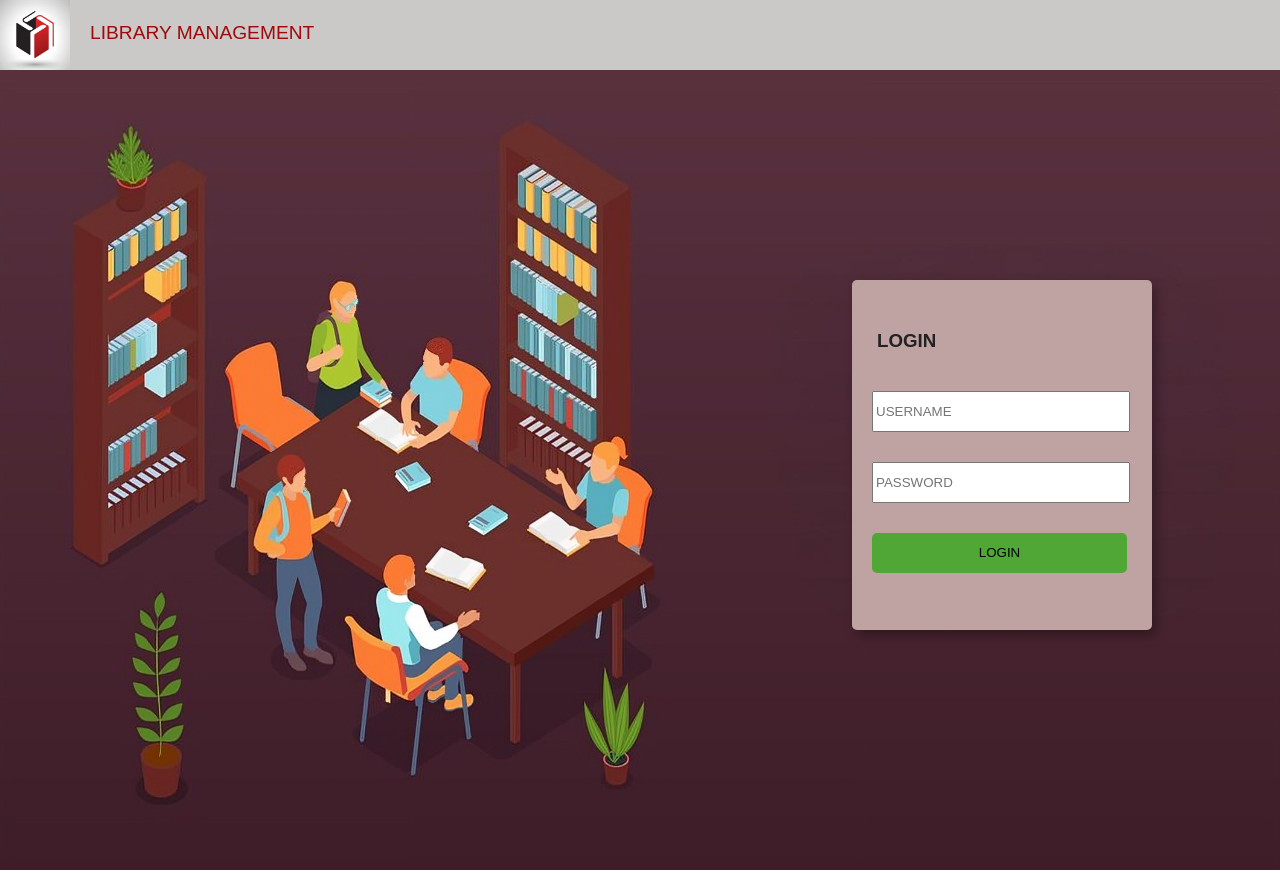
After one commit to Arjun-Biju3/LibraryManagementSystem, a PHP site: page /index.php in a window 1280 px wide. The commit adds this page. Run offline with PHP 8.4, Linux system fonts and the light colour scheme.

Commit message:
completed login

```diff
--- /dev/null
+++ b/frontend/index.php
@@ -0,0 +1,32 @@
+<!DOCTYPE html>
+<html lang="en">
+<head>
+    <meta charset="UTF-8">
+    <meta name="viewport" content="width=device-width, initial-scale=1.0">
+    <title>LMS</title>
+    <link rel="stylesheet" href="../static/css/index.css">
+</head>
+<body>
+   <header>
+        <?php
+         include '../frontend/navbar.php'
+        ?>
+   </header>
+   <main>
+      <div class="banner">
+        <img src="../static/images/banner6.png" alt="">
+        <div class="login-form">
+            <h3>LOGIN</h3>
+            <form action="../backend/login.php" method="post">
+                <input type="text" name="username" placeholder="USERNAME" required>
+                <input type="password" name="password" placeholder="PASSWORD" required>
+                <button type="submit">LOGIN</button>
+            </form>
+        </div>
+      </div>
+   </main>
+   <footer>
+
+   </footer>
+</body>
+</html>
--- /dev/null
+++ b/frontend/navbar.php
@@ -0,0 +1,23 @@
+<nav>
+            <div class="logo">
+            <img src="../static/images/logo.png" alt="Logo">
+            <div class="title">LIBRARY MANAGEMENT</div>
+            </div>
+            <div class="nav-options">
+                <ul>
+                    <?php
+                        session_start();
+                        $status = isset($_SESSION["is_logged_in"]) ? $_SESSION["is_logged_in"] : false;
+                        if($status){
+                            ?>
+                            <li><a href="">BOOKS</a></li>
+                            <li><a href="">STUDENTS</a></li>
+                            <li><a href="">ISSUE BOOKS</a></li>
+                            <li><a href="">RETURN BOOKS</a></li>
+                            <li><a href="../backend/logout.php">LOGOUT</a></li>
+                            <?php
+                        }
+                    ?>
+                </ul>
+            </div>
+        </nav>
--- /dev/null
+++ b/static/css/index.css
@@ -0,0 +1,106 @@
+body{
+    margin:0;
+    overflow-y: hidden;
+}
+nav img{
+    width: 70px;
+    height: 70px;
+}
+nav{
+    display: flex;
+    flex-direction: row;
+    justify-content: space-between;
+    background-color: #cbc8c8;
+}
+.title{
+    padding-top: 22px;
+    color: rgb(159, 9, 9);
+    font-size:larger;
+    font-family:Arial, Helvetica, sans-serif;
+
+}
+.banner {
+    justify-content: center;
+    align-items: center;
+    width: 100%;
+    height: 100vh;
+}
+
+.banner img {
+    width: 100%;
+    height: 100%;
+    background-size: cover;
+    background-position: center;
+    background-repeat: no-repeat;
+}
+
+main img {
+    width: fit-content;
+}
+.login-form
+{
+    height: 350px;
+    width: 300px;
+    position: absolute;
+    top: 35%;
+    right: 10%;
+    background-color: #bfa2a2;
+    display: flex;
+    flex-direction: column;
+    gap: 20px;
+    box-shadow: 4px 6px 12px rgba(0, 0, 0, 0.3);
+    border-radius: 5px;
+}
+.login-form h3{
+    margin-top: 50px;
+    margin-left: 25px;
+    font-family: Arial, Helvetica, sans-serif;
+    color: #222;
+}
+form{
+    display: flex;
+    flex-direction: column;
+    gap: 30px;
+    margin-left: 20px;
+
+}
+input
+{
+    height: 35px;
+    width: 250px;
+}
+button
+{
+    width: 255px;
+    height: 40px;
+
+    border: none;
+    border-radius: 5px;
+    background-color:rgb(81, 167, 54) ;
+}
+button:hover
+{
+    transform: scale(1.03);
+    transition: transform 0.3s ease-in-out;
+    background-color:rgb(91, 190, 61);
+}
+.nav-options ul
+{
+    margin-top: 25px;
+    display: flex;
+    flex-direction: row;
+    gap: 25px;
+    margin-right: 15px;
+    font-family: Arial, Helvetica, sans-serif;
+    list-style: none;
+
+}
+.logo{
+    display: flex;
+    flex-direction: row;
+    gap: 20px;
+}
+a{
+    text-decoration: none;
+    color: #222;
+}
```
Also changed, not shown: backend/connection.php (added, +13 -0 lines), backend/login.php (added, +40 -0 lines), backend/logout.php (added, +9 -0 lines), frontend/home.php (renamed from frontend/index.html, +5 -2 lines), static/images/banner.jpg (added), static/images/banner1.jpg (added), static/images/banner3.jpg (added), static/images/banner4.jpg (added), static/images/banner5.jpg (added), static/images/banner6.png (added), static/images/logo.png (added).
